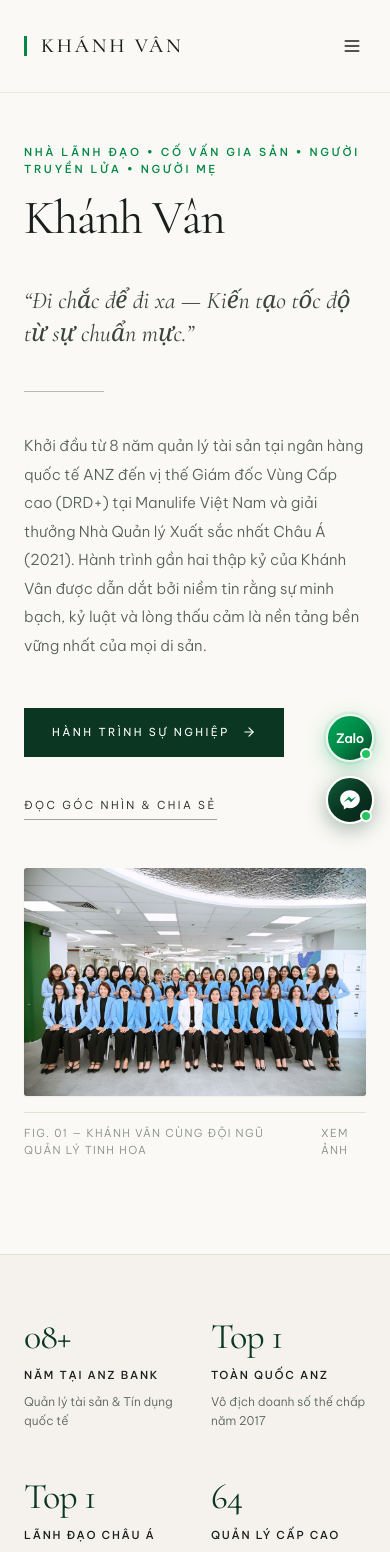
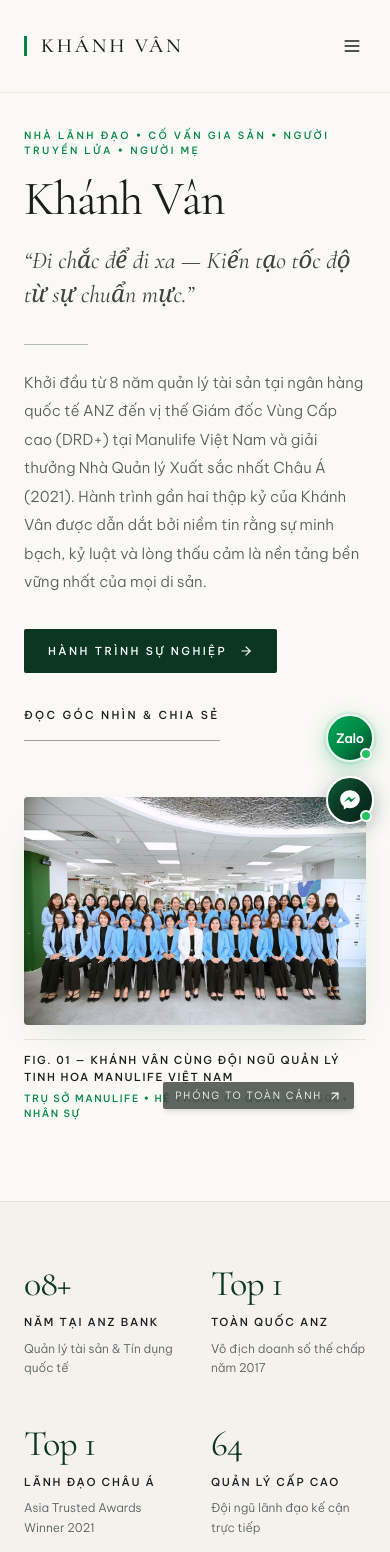
Before and after one commit to buivandoueh1994/khanhvanfinance, a React (Vite) app: page / in a window 390 px wide. Shown: the top 1552 px of the page. Built offline with nearby package versions, Linux system fonts and the light colour scheme.

Commit message:
feat(hero): implement stacked full-width panoramic team showcase with mobile optimization

```diff
--- a/src/App.tsx
+++ b/src/App.tsx
@@ -739,75 +739,85 @@ export function App() {
         </AnimatePresence>
       </header>
 
-      {/* 2. EDITORIAL HERO — GENEROUS NEGATIVE SPACE, SLENDER SERIF, UNBOXED PHOTOGRAPHY */}
-      <section className="pt-36 sm:pt-44 lg:pt-48 pb-24 lg:pb-32">
+      {/* 2. EDITORIAL HERO — GENEROUS NEGATIVE SPACE, SLENDER SERIF, FULL-WIDTH PANORAMIC TEAM SHOWCASE */}
+      <section className="pt-32 sm:pt-40 lg:pt-44 pb-20 lg:pb-28">
         <div className="max-w-[1280px] mx-auto px-6 sm:px-10">
-          <div className="grid grid-cols-1 lg:grid-cols-12 gap-12 lg:gap-14 items-center">
-            {/* Left 7 Cols */}
-            <div className="lg:col-span-7 space-y-10">
-              <div className="space-y-4">
-                <p className="text-[11px] uppercase tracking-[0.24em] text-[#008746] font-medium">
+          {/* TẦNG 1: EDITORIAL HEADER & NARRATIVE (2-COLUMN BALANCED SPREAD) */}
+          <div className="grid grid-cols-1 lg:grid-cols-12 gap-8 lg:gap-16 items-start">
+            {/* Left 6 Cols: Name & Signature Statement */}
+            <div className="lg:col-span-6 space-y-4 sm:space-y-6">
+              <p className="text-[10px] sm:text-[11px] uppercase tracking-[0.24em] text-[#008746] font-medium">
                 Nhà Lãnh Đạo &bull; Cố Vấn Gia Sản &bull; Người Truyền Lửa &bull; Người Mẹ
               </p>
-                <h1 className="font-serif text-5xl sm:text-6xl lg:text-[68px] font-normal tracking-tight text-[#181F1C] leading-[1.06]">
+              <h1 className="font-serif text-5xl sm:text-6xl lg:text-[72px] font-normal tracking-tight text-[#181F1C] leading-[1.05]">
                 Khánh Vân
               </h1>
-              </div>
-
-              <p className="font-serif italic text-2xl sm:text-[28px] text-[#3B443F] font-normal leading-[1.4] max-w-xl">
+              <p className="font-serif italic text-2xl sm:text-[28px] text-[#3B443F] font-normal leading-[1.4] pt-1">
                 “Đi chắc để đi xa — Kiến tạo tốc độ từ sự chuẩn mực.”
               </p>
-
-              <div className="h-[1px] w-20 bg-[#0A3622]/30" />
-
-              <p className="text-[15px] sm:text-base text-[#56605B] leading-[1.9] font-light max-w-xl">
+            </div>
+
+            {/* Right 6 Cols: Bio Summary & Quick Actions */}
+            <div className="lg:col-span-6 space-y-6 lg:pt-2 flex flex-col justify-between h-full">
+              <div className="h-[1px] w-16 bg-[#0A3622]/30 lg:hidden" />
+              <p className="text-[15px] sm:text-base text-[#56605B] leading-[1.9] font-light">
                 Khởi đầu từ 8 năm quản lý tài sản tại ngân hàng quốc tế ANZ đến vị thế Giám đốc Vùng Cấp cao (DRD+) tại Manulife Việt Nam và giải thưởng Nhà Quản lý Xuất sắc nhất Châu Á (2021). Hành trình gần hai thập kỷ của Khánh Vân được dẫn dắt bởi niềm tin rằng sự minh bạch, kỷ luật và lòng thấu cảm là nền tảng bền vững nhất của mọi di sản.
               </p>
 
-              <div className="pt-2 flex flex-wrap items-center gap-10">
+              <div className="pt-2 flex flex-wrap items-center gap-6 sm:gap-8">
                 <a
                   href="#cau-chuyen"
-                  className="inline-flex items-center gap-3 px-7 py-4 bg-[#0A3622] hover:bg-[#008746] text-white text-[11px] uppercase tracking-[0.22em] font-normal transition-colors duration-300"
+                  className="inline-flex items-center justify-center gap-3 px-6 sm:px-7 py-3.5 sm:py-4 bg-[#0A3622] hover:bg-[#008746] text-white text-[11px] uppercase tracking-[0.22em] font-medium transition-colors duration-300 min-h-[44px] rounded-[2px]"
                 >
                   <span>Hành trình sự nghiệp</span>
                   <ArrowRight className="w-3.5 h-3.5" />
                 </a>
                 <a
                   href="#goc-nhin"
-                  className="inline-flex items-center gap-2 text-[11px] uppercase tracking-[0.22em] text-[#181F1C] hover:text-[#008746] border-b border-[#181F1C]/40 hover:border-[#008746] pb-1.5 transition-colors"
+                  className="inline-flex items-center gap-2 text-[11px] uppercase tracking-[0.22em] text-[#181F1C] hover:text-[#008746] border-b border-[#181F1C]/40 hover:border-[#008746] pb-1.5 transition-colors font-medium min-h-[44px]"
                 >
                   <span>Đọc góc nhìn &amp; chia sẻ</span>
                 </a>
               </div>
             </div>
-
-            {/* Right 5 Cols: Unboxed Editorial Portrait */}
-            <div className="lg:col-span-5">
+          </div>
+
+          {/* TẦNG 2: FULL-WIDTH PANORAMIC TEAM FRAME (HƠN 35 QUẢN LÝ TINH HOA & HỆ THỐNG 500+ NHÂN SỰ) */}
+          <div className="mt-14 sm:mt-18 lg:mt-20">
             <figure
               onClick={() =>
                 setLightbox({
                   src: '/images/VanPhong_ChiVanCungTapThe_AnhSangTuNhien.jpg',
-                    fig: 'FIG. 01 — ĐỘI NGŨ TINH HOA',
-                    title: 'Khánh Vân Cùng Đội Ngũ Quản Lý Tinh Hoa',
+                  fig: 'FIG. 01 — ĐẠI GIA ĐÌNH QUẢN LÝ TINH HOA',
+                  title: 'Khánh Vân Cùng Hơn 35 Quản Lý Cấp Cao & Hệ Thống 500+ Nhân Sự',
                   subtitle:
-                      'Chị Khánh Vân cùng hơn 35 quản lý và chuyên viên cấp cao tại sảnh văn phòng Manulife Việt Nam.',
+                    'Chị Khánh Vân (Vest Trắng) ngồi trung tâm cùng dàn nữ tướng quản lý và chuyên viên tinh hoa tại sảnh văn phòng Manulife Việt Nam.',
                 })
               }
-                className="cursor-pointer group"
-              >
-                <div className="overflow-hidden aspect-[3/2] bg-[#EAE7DF] rounded-[3px] shadow-sm ring-1 ring-inset ring-[#181F1C]/[0.06]">
+              className="cursor-pointer group relative block"
+            >
+              <div className="overflow-hidden aspect-[3/2] bg-[#EAE7DF] rounded-[4px] shadow-[0_16px_40px_-20px_rgba(10,54,34,0.18)] ring-1 ring-inset ring-[#181F1C]/[0.08]">
                 <img
                   src="/images/VanPhong_ChiVanCungTapThe_AnhSangTuNhien.jpg"
                   alt="Khánh Vân cùng đội ngũ quản lý tinh hoa Manulife Việt Nam"
-                    className="w-full h-full object-cover group-hover:scale-[1.02] transition-transform duration-700 ease-editorial"
-                  />
-                </div>
-                <figcaption className="mt-4 pt-3 border-t border-[#E4E1D8] flex items-baseline justify-between gap-4 text-[11px] tracking-[0.12em] uppercase text-[#858E89]">
-                  <span>FIG. 01 &mdash; Khánh Vân cùng Đội ngũ Quản lý Tinh hoa</span>
-                  <span className="group-hover:text-[#0A3622] transition-colors">Xem ảnh</span>
+                  className="w-full h-full object-cover group-hover:scale-[1.015] transition-transform duration-700 ease-editorial"
+                />
+                {/* Visual affordance: Pill button on image */}
+                <div className="absolute bottom-3 right-3 sm:bottom-5 sm:right-5 bg-[#181F1C]/75 backdrop-blur-md text-white text-[10px] sm:text-[11px] uppercase tracking-[0.18em] px-3 sm:px-4 py-1.5 sm:py-2 rounded-[2px] opacity-90 group-hover:opacity-100 group-hover:bg-[#0A3622] transition-all flex items-center gap-1.5 shadow-md">
+                  <span>Phóng to toàn cảnh</span>
+                  <ArrowUpRight className="w-3.5 h-3.5" />
+                </div>
+              </div>
+
+              <figcaption className="mt-3.5 sm:mt-4 pt-3 border-t border-[#E4E1D8] flex flex-col sm:flex-row sm:items-center justify-between gap-1.5 sm:gap-4 text-[11px] tracking-[0.14em] uppercase text-[#858E89]">
+                <span className="font-medium text-[#181F1C]">
+                  FIG. 01 &mdash; Khánh Vân cùng Đội ngũ Quản lý Tinh hoa Manulife Việt Nam
+                </span>
+                <span className="text-[10px] sm:text-[11px] text-[#008746] font-medium">
+                  Trụ sở Manulife &bull; Hệ thống 64 Quản lý &amp; 500+ Nhân sự
+                </span>
               </figcaption>
             </figure>
-            </div>
           </div>
         </div>
       </section>
```
Lines whose indentation alone changed are shown as unchanged.
